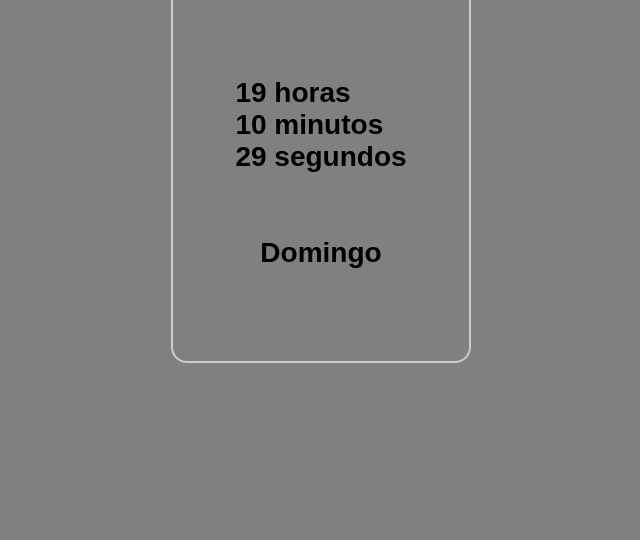
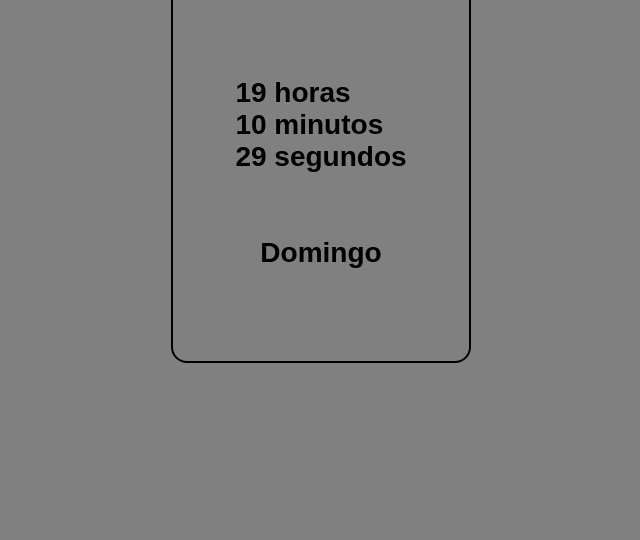
Before and after one commit to JoaoP-Oliver/day-week, a plain HTML site: page index.html in a window 1280 px wide. Shown: the part 260-800 px from the top of the page, without its empty margins (319-959 px from the left). Drawn offline with Linux system fonts and the light colour scheme.

Commit message:
Update style.css

```diff
--- a/style.css
+++ b/style.css
@@ -22,7 +22,7 @@
             height: 380px;
             width: 300px;
 
-            border: 2px solid #ccc;
+            border: 2px solid black;
             border-radius: 1rem;
 
             display: flex;
```
